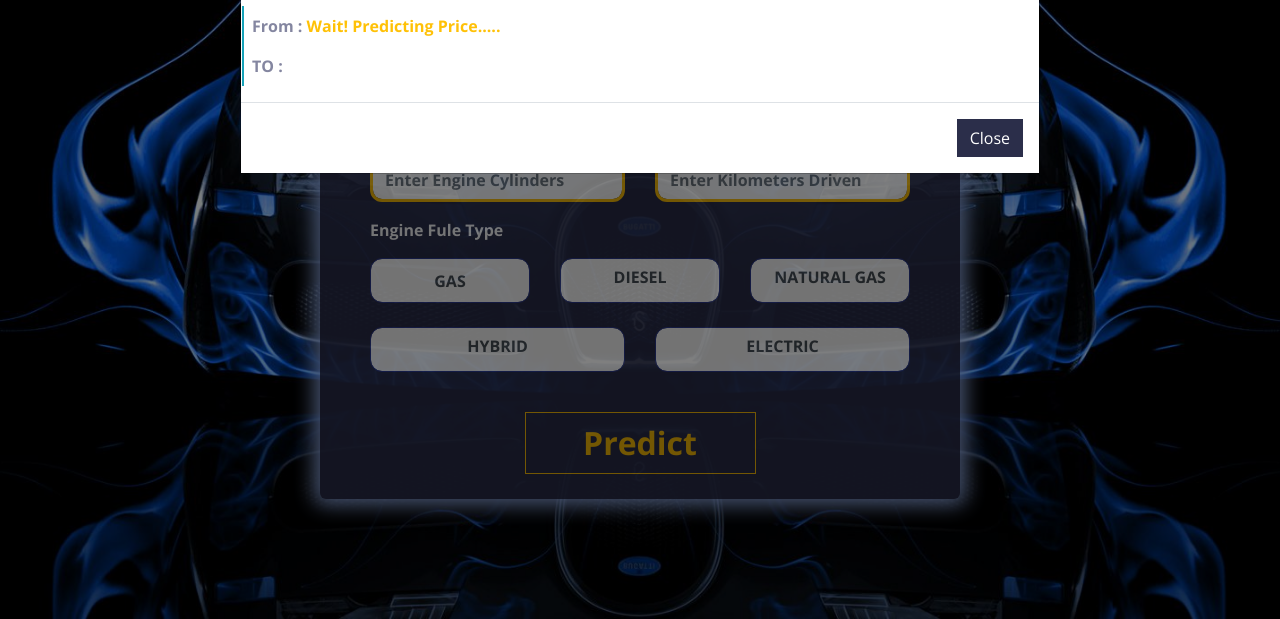
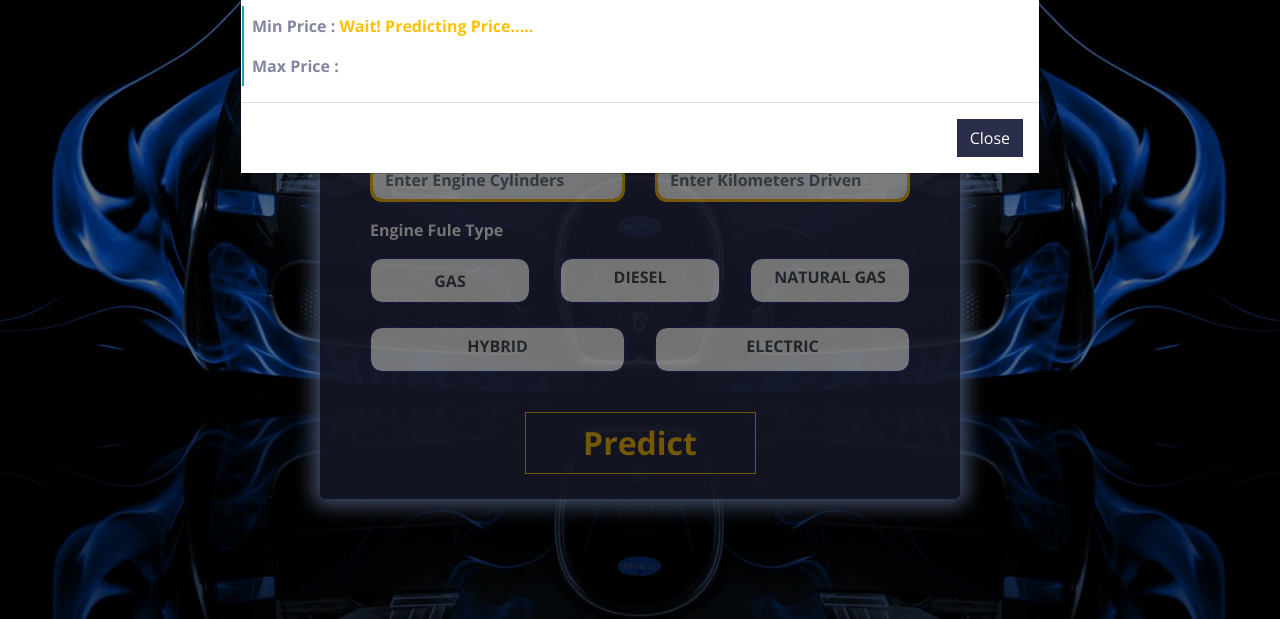
Before and after one commit to Mody-Medhat/Egypt-Car-Price-Prediction, a Flask app: page / in a window 1280 px wide, after a click on "Predict". Shown: the part 348-967 px from the top of the page. Run offline with Flask 2, Linux system fonts and the light colour scheme; parts of the project's set-up code (start-up, migrations or seed data) failed here and were passed over; some libraries are stand-ins or nearby versions.

Commit message:
index.html

```diff
--- a/templates/index.html
+++ b/templates/index.html
@@ -317,10 +317,10 @@
                         <strong>Car Price :</strong> <b id="prediction" style="color: #ffc107;"></b>
                     </center> -->
                     <div class="col-md-12 p-2  border-left border-info">
-                        <strong>From :</strong> <b id="minPrice" style="color: #ffc107;"></b>
+                        <strong>Min Price :</strong> <b id="minPrice" style="color: #ffc107;"></b>
                     </div>
                     <div class="col-md-12 p-2  border-left border-info">
-                        <strong>TO :</strong><b id="maxPrice" style="color: #ffc107;" > </b>
+                        <strong>Max Price :</strong><b id="maxPrice" style="color: #ffc107;" > </b>
                     </div>
 
                 </div>
```
